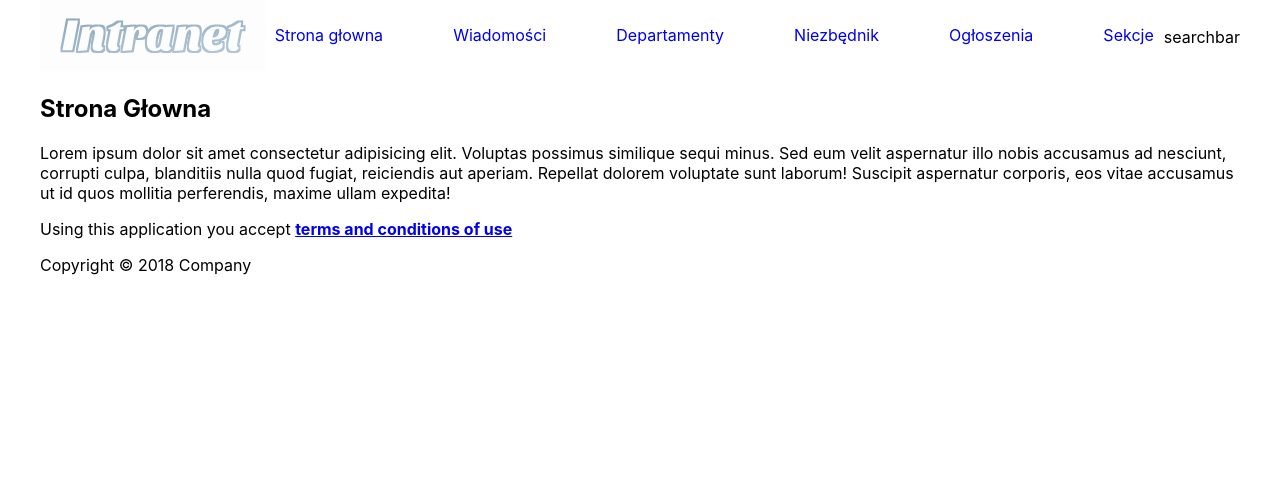
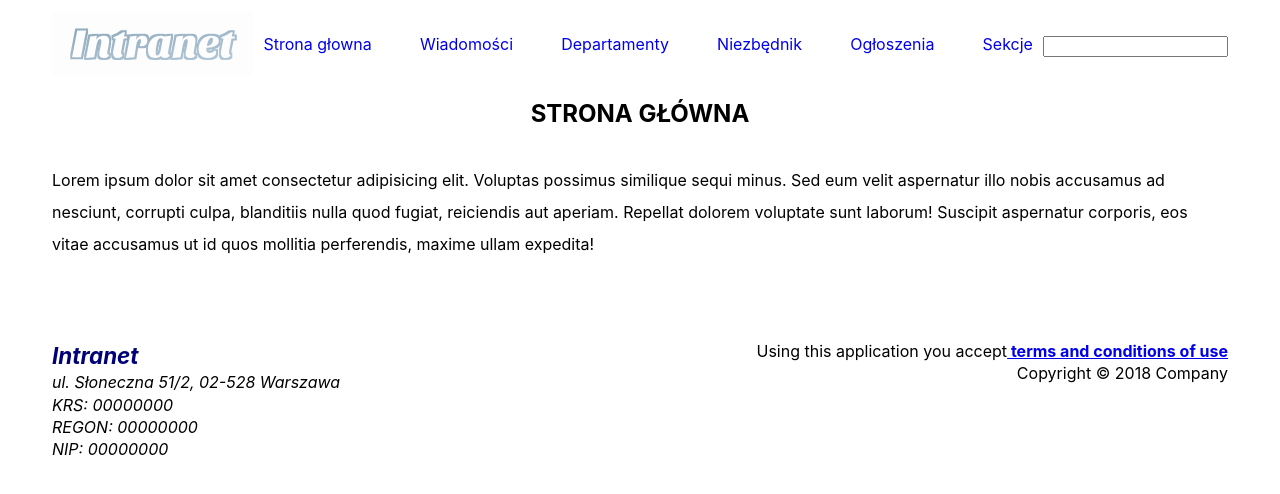
Before and after one commit to MariuszSzlachta/intranet, a React app: page / in a window 1280 px wide. Shown: the top 494 px of the page. Built offline with nearby package versions, Linux system fonts and the light colour scheme.

Commit message:
Add SearchBar component

```diff
--- a/src/Components/Footer/Footer.js
+++ b/src/Components/Footer/Footer.js
@@ -1,17 +1,25 @@
 import React from 'react';
 import { Link } from 'react-router-dom';
 
+import classes from './Footer.module.scss';
+
 const footer = (props) => (
-  <footer>
-    <address>
-      <p>{props.address}</p>
-      <p>{props.krs}</p>
-      <p>{props.regon}</p>
-      <p>{props.nip}</p>
+  <footer className={classes.footer}>
+    <address className={classes.footer__address}>
+      <p className={[classes.footer__text, classes.footer__textSpecial].join(' ')} >Intranet</p>
+      <p className={classes.footer__text} > {props.data.address} </p>
+      <p className={classes.footer__text} >KRS: {props.data.krs} </p>
+      <p className={classes.footer__text} >REGON: {props.data.regon} </p>
+      <p className={classes.footer__text} >NIP: {props.data.nip} </p>
     </address>
-    <div>
-      <p>Using this application you accept <Link to="/terms"><strong>terms and conditions of use</strong></Link></p>
-      <p>Copyright &copy; 2018 Company</p>
+    <div className={classes.footer__copy}>
+      <p className={classes.footer__text}>
+        Using this application you accept
+        <Link to="/terms">
+          <strong> terms and conditions of use</strong>
+        </Link>
+      </p>
+      <p className={classes.footer__text}>Copyright &copy; 2018 Company</p>
     </div>
   </footer>
 );
--- /dev/null
+++ b/src/Components/Footer/Footer.module.scss
@@ -0,0 +1,43 @@
+.footer {
+  display: flex;
+  justify-content: space-between;
+  align-items: flex-start;
+  padding: 4rem 0;
+  &__text {
+    line-height: 1.4;
+    margin: 0;
+  }
+  &__textSpecial {
+    font-weight: bold;
+    font-size: 1.4rem;
+    color: #007;
+  }
+  &__address {
+    display: flex;
+    flex-direction: column;
+    width: 100%;
+  }
+  &__copy {
+    width: 100%;
+    text-align: right;
+  }
+}
+
+
+@media (max-width: 992px) {
+  .footer {
+    padding: 4rem 12px;
+  }
+}
+@media (max-width: 568px) {
+  .footer {
+    flex-direction: column;
+    text-align: center;
+    &__address {
+      margin-bottom: 2rem;
+    }
+    &__copy {
+      text-align: center;
+    }
+  }
+}
--- a/src/Components/Header/Header.js
+++ b/src/Components/Header/Header.js
@@ -1,6 +1,7 @@
 import React from 'react';
 import Logo from '../Logo/Logo';
 import Navigation from '../../Containers/Navigation/Navigation';
+import SearchBar from '../SearchBar/SearchBar';
 
 import classes from './Header.module.scss';
 // console.log(classes);
@@ -9,7 +10,9 @@ const header = (props) => (
   <header className={classes.header}>
     <Logo />
     <Navigation />
-    <div>searchbar</div>
+    <SearchBar
+      changed={(event) => props.changed(event)}
+    />
   </header>
 );
 
--- a/src/Components/Placeholer/Placeholder.module.scss
+++ b/src/Components/Placeholer/Placeholder.module.scss
@@ -1,11 +1,13 @@
 .placeholder {
-
+  display: flex;
+  flex-direction: column;
 }
 
 .placeholder__title {
-
+  text-align: center;
+  text-transform: uppercase;
 }
 
 .placeholder__text {
-
+  line-height: 2;
 }
--- /dev/null
+++ b/src/Components/SearchBar/SearchBar.js
@@ -0,0 +1,20 @@
+import React from 'react';
+
+import classes from './SearchBar.module.scss';
+
+const searchBar = (props) => {
+  return (
+    <div className={classes.searchBar}>
+      <label className={classes.searchBar__label} htmlFor={props.id} aria-label="search icon">
+        <i className="fas fa-search"></i>
+      </label>
+      <input
+        className={classes.searchBar__input}
+        type="text"
+        onChange={props.changed}
+      />
+    </div>
+  );
+};
+
+export default searchBar;
--- a/src/Containers/App/App.js
+++ b/src/Containers/App/App.js
@@ -1,5 +1,5 @@
 import React, { Component } from 'react';
-import { BrowserRouter as Router, Route, Link } from 'react-router-dom';
+import { BrowserRouter as Router, Route } from 'react-router-dom';
 
 import Header from '../../Components/Header/Header';
 import Footer from '../../Components/Footer/Footer';
@@ -10,20 +10,44 @@ import Placeholder from '../../Components/Placeholer/Placeholder';
 
 
 class App extends Component {
+  constructor(props) {
+    super(props);
+    this.state = {
+      searchingText: '',
+      companyData: {
+        address: 'ul. Słoneczna 51/2, 02-528 Warszawa',
+        krs: '00000000',
+        regon: '00000000',
+        nip: '00000000'
+      }
+    }
+  }
+
+  onSearchHandler = (event) => {
+    let searchingText = event.target.value;
+    if (searchingText.length > 3) {
+      this.setState({
+        searchingText
+      });
+    }
+  }
+
   render() {
+    console.log(this.state.searchingText)
     return (
       <Router>
         <div className={classes.container}>
-          <Header />
+          <Header changed={this.onSearchHandler} />
 
-          <Route path="/" exact render={props => <Placeholder {...props} title="Strona Głowna" />} />
+          <Route path="/" exact render={props => <Placeholder {...props} title="Strona Główna" />} />
           <Route path="/news" render={props => <Placeholder {...props} title="Wiadomości" />} />
           <Route path="/departments" render={props => <Placeholder {...props} title="Departamenty" />} />
           <Route path="/toolbox" render={props => <Placeholder {...props} title="Niezbędnik" />} />
           <Route path="/announcements" render={props => <Placeholder {...props} title="Ogłoszenia" />} />
           <Route path="/sections" render={props => <Placeholder {...props} title="Sekcje" />} />
           <Route path="/terms" component={Terms} />
-          <Footer />
+
+          <Footer data={this.state.companyData} />
         </div>
     </Router>
     );
--- a/src/Containers/App/App.module.scss
+++ b/src/Containers/App/App.module.scss
@@ -1,4 +1,5 @@
 .container {
   max-width: 1200px;
   margin: 0 auto;
+  padding: 12px;
 }
```
Also changed, not shown: src/Components/SearchBar/SearchBar.module.scss (added).
